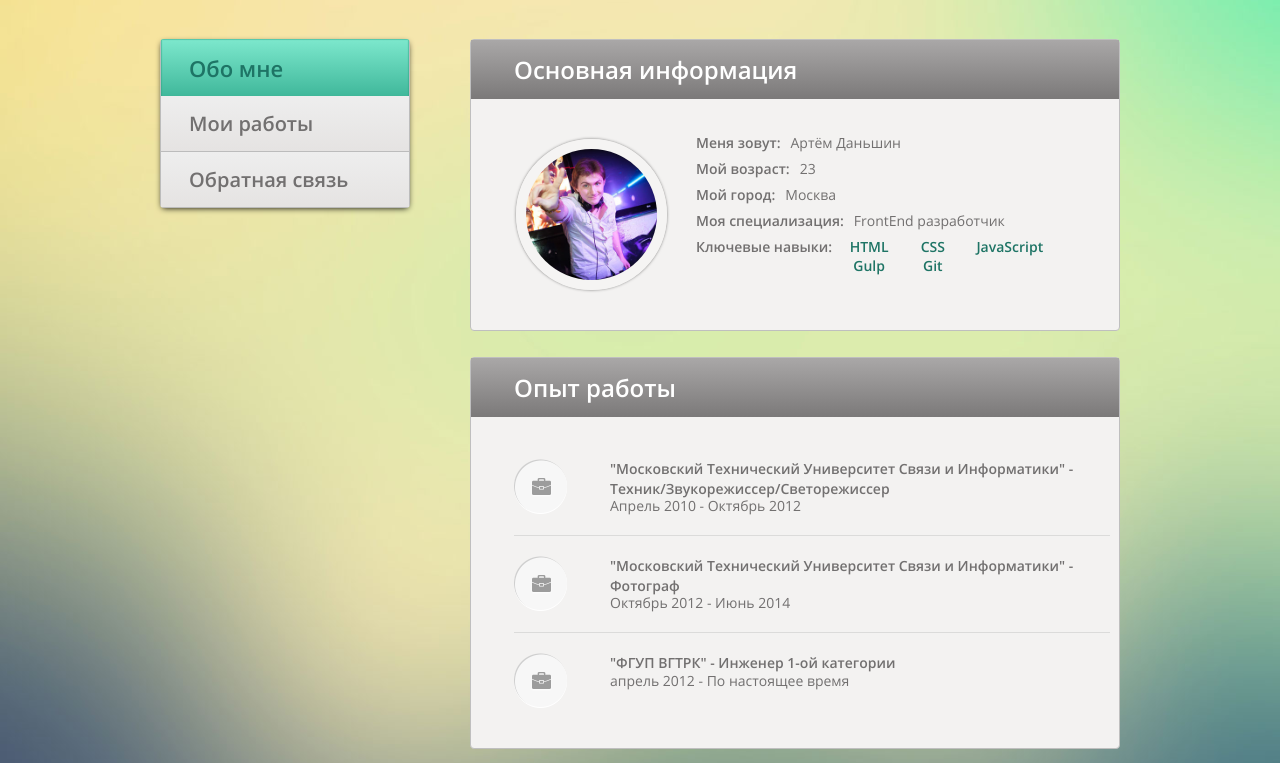
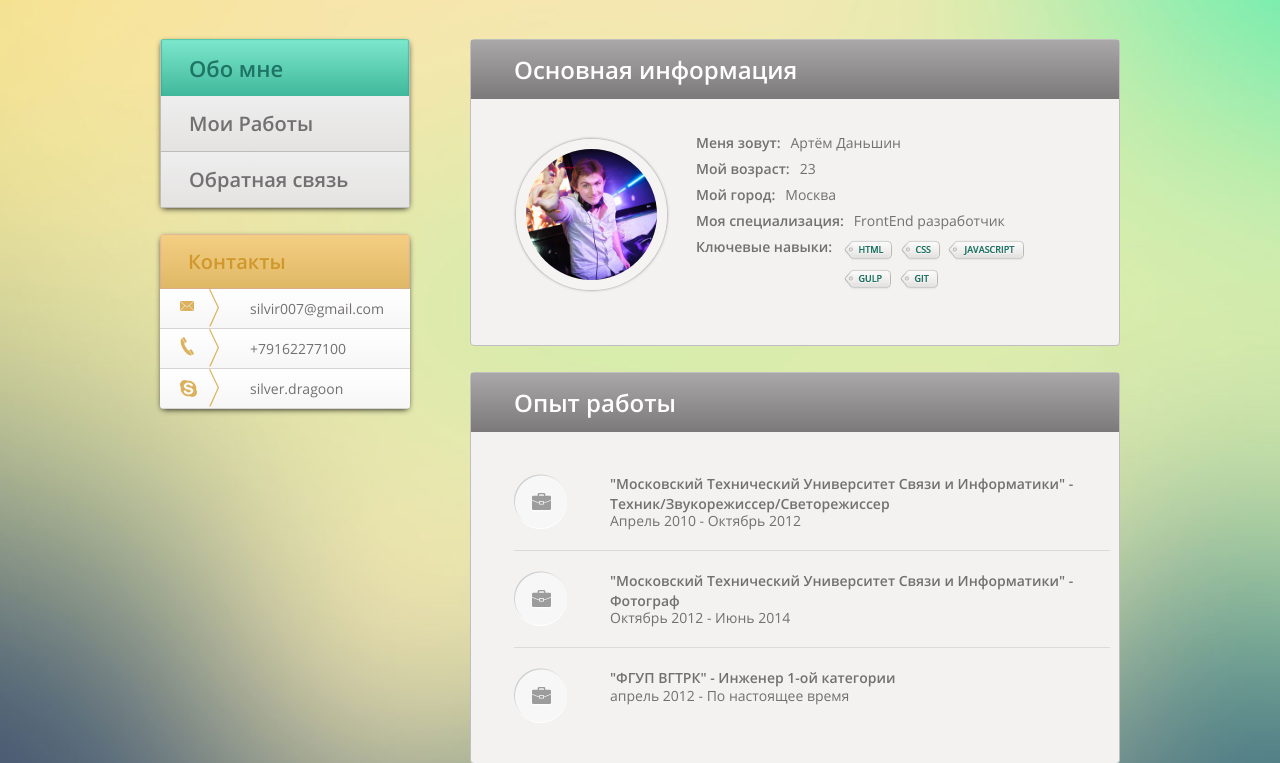
Before and after one commit to ArtDanshin/LoftSchool_dz1, a PHP site: page / in a window 1280 px wide. Shown: the part 97-860 px from the top of the page. Run offline with PHP 8.4, Linux system fonts and the light colour scheme; some libraries are stand-ins or nearby versions; some web fonts are replaced.

Commit message:
Добавлен блок с адресами. Временно с картинками. В основном блоке временно добавлены картинки к умениям. Полностью готов тестовый макет главной страницы.

```diff
--- a/app/css/about.css
+++ b/app/css/about.css
@@ -91,14 +91,6 @@
 }
 .skills-list .skill-item {
 	display: inline-block;
-	font-family: 'OpenSans_SemiBold';
-	border-radius: 4px;
-	padding: 0 7px;
-	margin-right: 6px;
-	color: #1e7465;
-	line-height: 1.2;
-	min-width: 40px;
-	text-align: center;
 }
 
 /* Опыт работы и образование */
--- a/app/css/main.css
+++ b/app/css/main.css
@@ -141,7 +141,6 @@ body {
 	background: -ms-linear-gradient(top, #7de8cd 0%,#3fb79a 100%); /* IE10+ */
 	background: linear-gradient(to bottom, #7de8cd 0%,#3fb79a 100%); /* W3C */
 	filter: progid:DXImageTransform.Microsoft.gradient( startColorstr='#7de8cd', endColorstr='#3fb79a',GradientType=0 ); /* IE6-9 */
-	copy;
 	-webkit-box-shadow: inset 0px 0px 1px 10px rgba(47,161,132,.5);
 	-moz-box-shadow: inset 0px 0px 1px 1px rgba(47,161,132,.5);
 	box-shadow: inset 0px 0px 1px 1px rgba(47,161,132,.5);
@@ -176,6 +175,92 @@ body {
 	filter: progid:DXImageTransform.Microsoft.gradient( startColorstr='#dcdbdb', endColorstr='#bfbcbc',GradientType=0 ); /* IE6-9 */
 }
 /* Навигация - Конец */
+
+/* Контакты */
+.contacts {
+	overflow: hidden;
+	font-style: normal;
+	border-radius: 4px;
+	margin-bottom: 26px;
+	-webkit-box-shadow: 0px 2px 6px -2px rgba(0,0,0,1);
+	-moz-box-shadow: 0px 2px 6px -2px rgba(0,0,0,1);
+	box-shadow: 0px 2px 6px -2px rgba(0,0,0,1);
+}
+.contacts .contacts-header {
+	font-family: 'OpenSans_SemiBold';
+	font-size: 20px;
+	font-weight: normal;
+	color: #d0982c;
+	padding: 14px 0 14px 28px;
+	margin: 0;
+	display: block;
+	background: #a9a7a7; /* Old browsers */
+	background: -moz-linear-gradient(top, #a9a7a7 0%, #a9a7a7 0%, #f4ce82 0%, #dfb866 100%); /* FF3.6+ */
+	background: -webkit-gradient(linear, left top, left bottom, color-stop(0%,#a9a7a7), color-stop(0%,#a9a7a7), color-stop(0%,#f4ce82), color-stop(100%,#dfb866)); /* Chrome,Safari4+ */
+	background: -webkit-linear-gradient(top, #a9a7a7 0%,#a9a7a7 0%,#f4ce82 0%,#dfb866 100%); /* Chrome10+,Safari5.1+ */
+	background: -o-linear-gradient(top, #a9a7a7 0%,#a9a7a7 0%,#f4ce82 0%,#dfb866 100%); /* Opera 11.10+ */
+	background: -ms-linear-gradient(top, #a9a7a7 0%,#a9a7a7 0%,#f4ce82 0%,#dfb866 100%); /* IE10+ */
+	background: linear-gradient(to bottom, #a9a7a7 0%,#a9a7a7 0%,#f4ce82 0%,#dfb866 100%); /* W3C */
+	filter: progid:DXImageTransform.Microsoft.gradient( startColorstr='#a9a7a7', endColorstr='#dfb866',GradientType=0 ); /* IE6-9 */
+	-webkit-box-shadow: inset 0px 0px 1px 10px rgba(207,164,179,.5);
+	-moz-box-shadow: inset 0px 0px 1px 1px rgba(207,164,179,.5);
+	box-shadow: inset 0px 0px 1px 1px rgba(207,164,179,.5);
+
+}
+.contacts .contacts-list {
+	list-style: none;
+	padding: 0;
+	margin: 0;
+}
+.contacts .contacts-item {
+	padding-left: 19px;
+	font-family: 'OpenSans_Regular';
+	font-size: 14px;
+	height: 39px;
+	border-bottom: 1px solid #d6d5d3;
+	background: #a9a7a7; /* Old browsers */
+	background: -moz-linear-gradient(top, #a9a7a7 0%, #a9a7a7 0%, #ffffff 0%, #f7f6f6 100%); /* FF3.6+ */
+	background: -webkit-gradient(linear, left top, left bottom, color-stop(0%,#a9a7a7), color-stop(0%,#a9a7a7), color-stop(0%,#ffffff), color-stop(100%,#f7f6f6)); /* Chrome,Safari4+ */
+	background: -webkit-linear-gradient(top, #a9a7a7 0%,#a9a7a7 0%,#ffffff 0%,#f7f6f6 100%); /* Chrome10+,Safari5.1+ */
+	background: -o-linear-gradient(top, #a9a7a7 0%,#a9a7a7 0%,#ffffff 0%,#f7f6f6 100%); /* Opera 11.10+ */
+	background: -ms-linear-gradient(top, #a9a7a7 0%,#a9a7a7 0%,#ffffff 0%,#f7f6f6 100%); /* IE10+ */
+	background: linear-gradient(to bottom, #a9a7a7 0%,#a9a7a7 0%,#ffffff 0%,#f7f6f6 100%); /* W3C */
+	filter: progid:DXImageTransform.Microsoft.gradient( startColorstr='#a9a7a7', endColorstr='#f7f6f6',GradientType=0 ); /* IE6-9 */
+	copy
+}
+.contacts .contacts-item:first-child {
+	border-top:none;
+}
+.contacts .contacts-item:hover {
+	background: #fbfbfb; /* Old browsers */
+	background: -moz-linear-gradient(top,  #fbfbfb 0%, #f2e7d0 100%, #a9a7a7 100%, #a9a7a7 100%); /* FF3.6+ */
+	background: -webkit-gradient(linear, left top, left bottom, color-stop(0%,#fbfbfb), color-stop(100%,#f2e7d0), color-stop(100%,#a9a7a7), color-stop(100%,#a9a7a7)); /* Chrome,Safari4+ */
+	background: -webkit-linear-gradient(top,  #fbfbfb 0%,#f2e7d0 100%,#a9a7a7 100%,#a9a7a7 100%); /* Chrome10+,Safari5.1+ */
+	background: -o-linear-gradient(top,  #fbfbfb 0%,#f2e7d0 100%,#a9a7a7 100%,#a9a7a7 100%); /* Opera 11.10+ */
+	background: -ms-linear-gradient(top,  #fbfbfb 0%,#f2e7d0 100%,#a9a7a7 100%,#a9a7a7 100%); /* IE10+ */
+	background: linear-gradient(to bottom,  #fbfbfb 0%,#f2e7d0 100%,#a9a7a7 100%,#a9a7a7 100%); /* W3C */
+	filter: progid:DXImageTransform.Microsoft.gradient( startColorstr='#fbfbfb', endColorstr='#a9a7a7',GradientType=0 ); /* IE6-9 */
+}
+.contacts-item .icon-mail {
+	float:left;
+}
+.contacts-item .contact-link {
+	float:right;
+	width:160px;
+	padding: 10px 0;
+	color: #727070;
+}
+.contacts-item .contact-link a {
+	color: #727070;
+	text-decoration: none;
+	display: block;
+}
+.contacts-item .contact-link a:hover {
+	color: #727070;
+	text-decoration: underline;
+	display: block;
+}
+/* Контакты - Конец*/
 
 /* Главная область */
 .variable-content {
--- a/app/index.html
+++ b/app/index.html
@@ -51,19 +51,44 @@
 					<nav class="navigation">
 						<ul class="navigation-list">
 							<li class="navigation-item current">
-								<a href="/" class="navigation-link">Обо мне</a></li>
+								<a href="/" class="navigation-link">Обо мне</a>
 							</li>
 							<li class="navigation-item">
-								<a href="/my_work.html" class="navigation-link">Мои работы</a></li>
+								<a href="/my_work.html" class="navigation-link">Мои Работы</a>
 							</li>
 							<li class="navigation-item">
-								<a href="/contact_me.html" class="navigation-link">Обратная связь</a></li>
+								<a href="/contact_me.html" class="navigation-link">Обратная связь</a>
 							</li>
 						</ul>
 					</nav>
-					<adress class="contacts">
-
-					</adress>
+					<address class="contacts">
+						<h2 class="contacts-header">Контакты</h2>
+						<div class="contacts-body">
+							<ul class="contacts-list">
+								<li class="contacts-item clearfix">
+									<!-- Пока в картинках, в будущем спрайты -->
+									<img src="img/ct_email.png" alt="email" class="icon-mail">
+									<div class="contact-link">
+										<a href="mailto:silvir007@gmail.com">silvir007@gmail.com</a>
+									</div>
+								</li>
+								<li class="contacts-item clearfix">
+									<!-- Пока в картинках, в будущем спрайты -->
+									<img src="img/ct_phone.png" alt="" class="icon-phone">
+									<div class="contact-link">
+										+79162277100
+									</div>
+									</li>
+								<li class="contacts-item clearfix">
+									<!-- Пока в картинках, в будущем спрайты -->
+									<img src="img/ct_skype.png">
+									<div class="contact-link">
+										silver.dragoon
+									</div>
+									</li>
+							</ul>
+						</div>
+					</address>
 				</aside>
 				<!-- Изменяемый контент-->
 				<div class="variable-content">
@@ -95,11 +120,12 @@
 										<div class="worksheet-what">Ключевые навыки:</div>
 										<div class="worksheet-info skills">
 											<ul class="skills-list">
-												<li class="skill-item">HTML</li>
-												<li class="skill-item">CSS</li>
-												<li class="skill-item">JavaScript</li>
-												<li class="skill-item">Gulp</li>
-												<li class="skill-item">Git</li>
+												<!-- Временно картинки-->
+												<li class="skill-item"><img src="img/prof_html.png" height="25" width="53" alt=""></li>
+												<li class="skill-item"><img src="img/prof_css.png" height="25" width="44" alt=""></li>
+												<li class="skill-item"><img src="img/prof_js.png" height="25" width="81" alt=""></li>
+												<li class="skill-item"><img src="img/prof_gulp.png" height="25" width="52" alt=""></li>
+												<li class="skill-item"><img src="img/prof_git.png" height="25" width="43" alt=""></li>
 											</ul>
 										</div>
 									</li>
```
Also changed, not shown: app/img/ct_email.png (added), app/img/ct_phone.png (added), app/img/ct_skype.png (added), app/img/prof_css.png (added), app/img/prof_git.png (added), app/img/prof_gulp.png (added), app/img/prof_html.png (added), app/img/prof_js.png (added), app/img/prof_xml.png (added).
